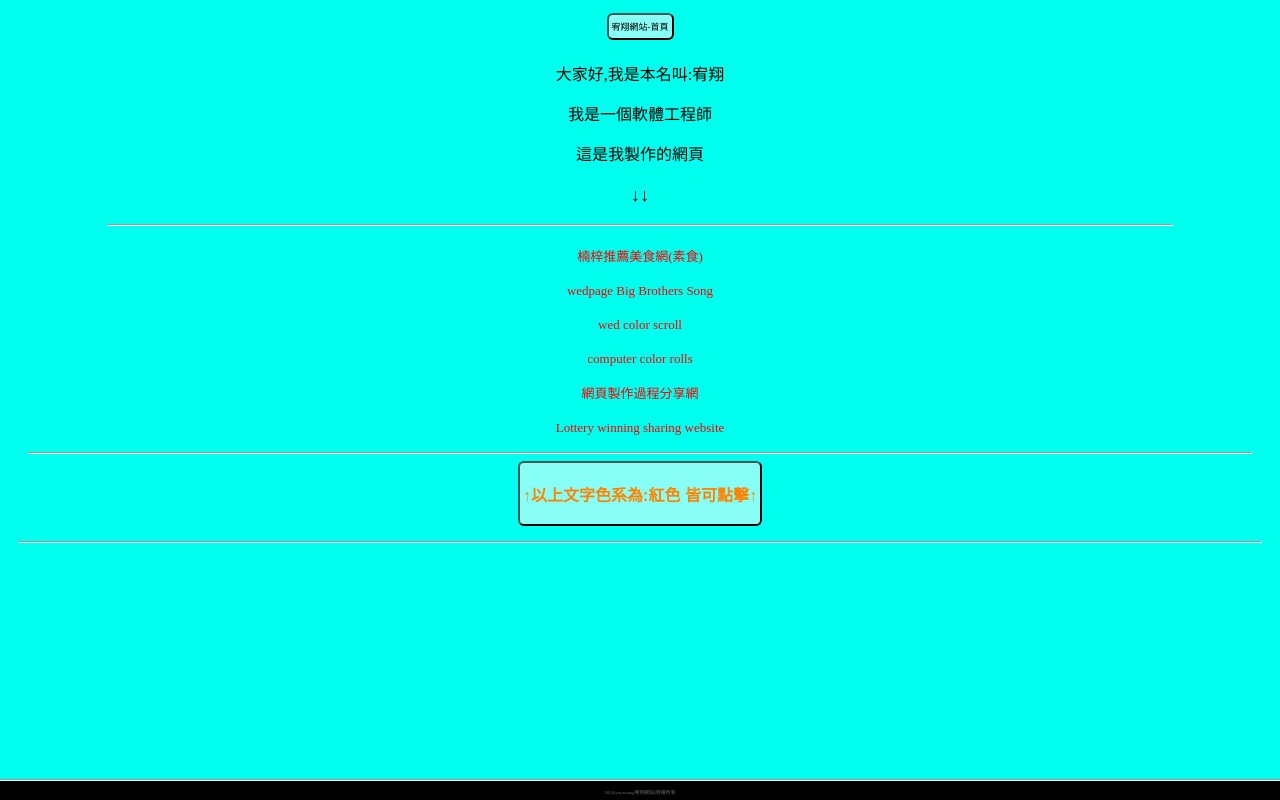
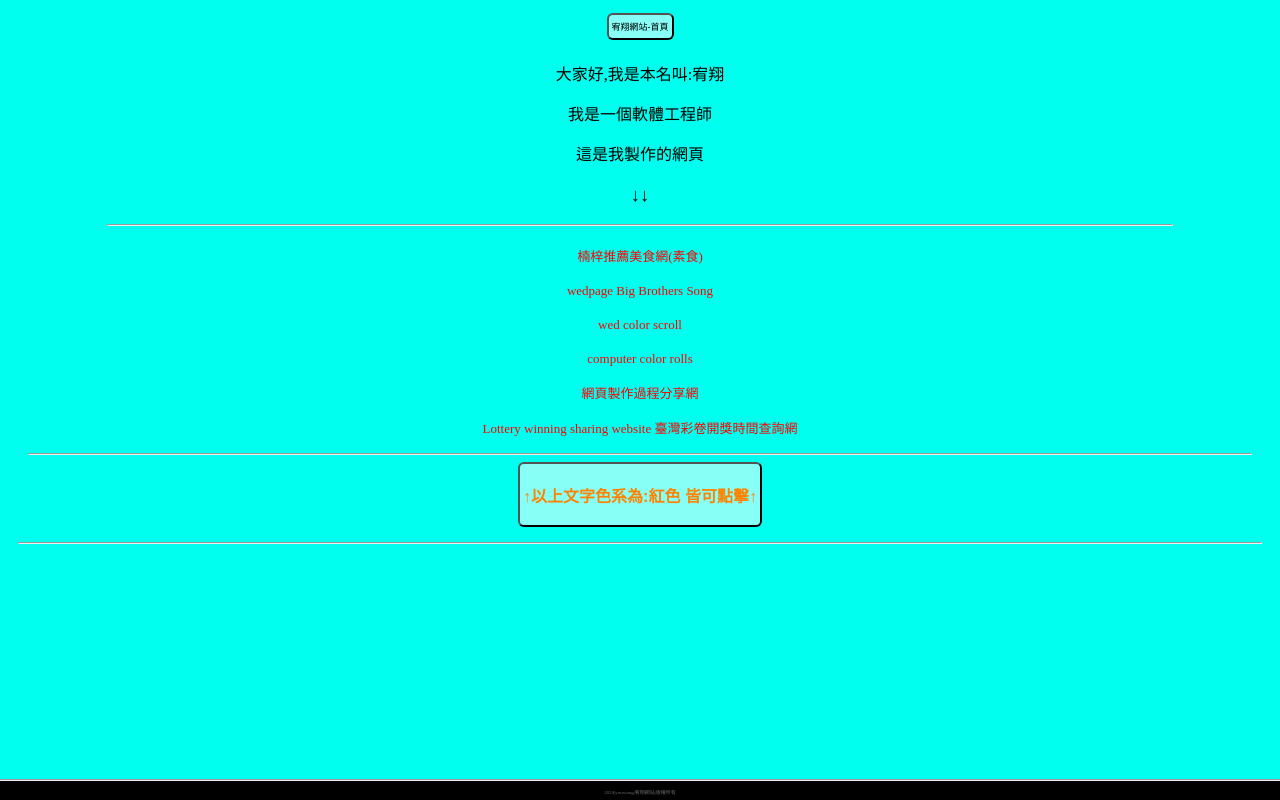
Before and after one commit to youxiang50609/youxiangwedpage, a plain HTML site: page index.html in a window 1280 px wide. Drawn offline with Linux system fonts and the light colour scheme.

Commit message:
Update index.html

```diff
--- a/index.html
+++ b/index.html
@@ -35,6 +35,7 @@
     <a href="https://wedpage569.netlify.app">
       Lottery winning sharing website
     </a>
+     <a href="https://charitylottery.netlify.app">臺灣彩卷開獎時間查詢網</a>
   </p>
        </p>
         <!--置入分隔線-->
```
